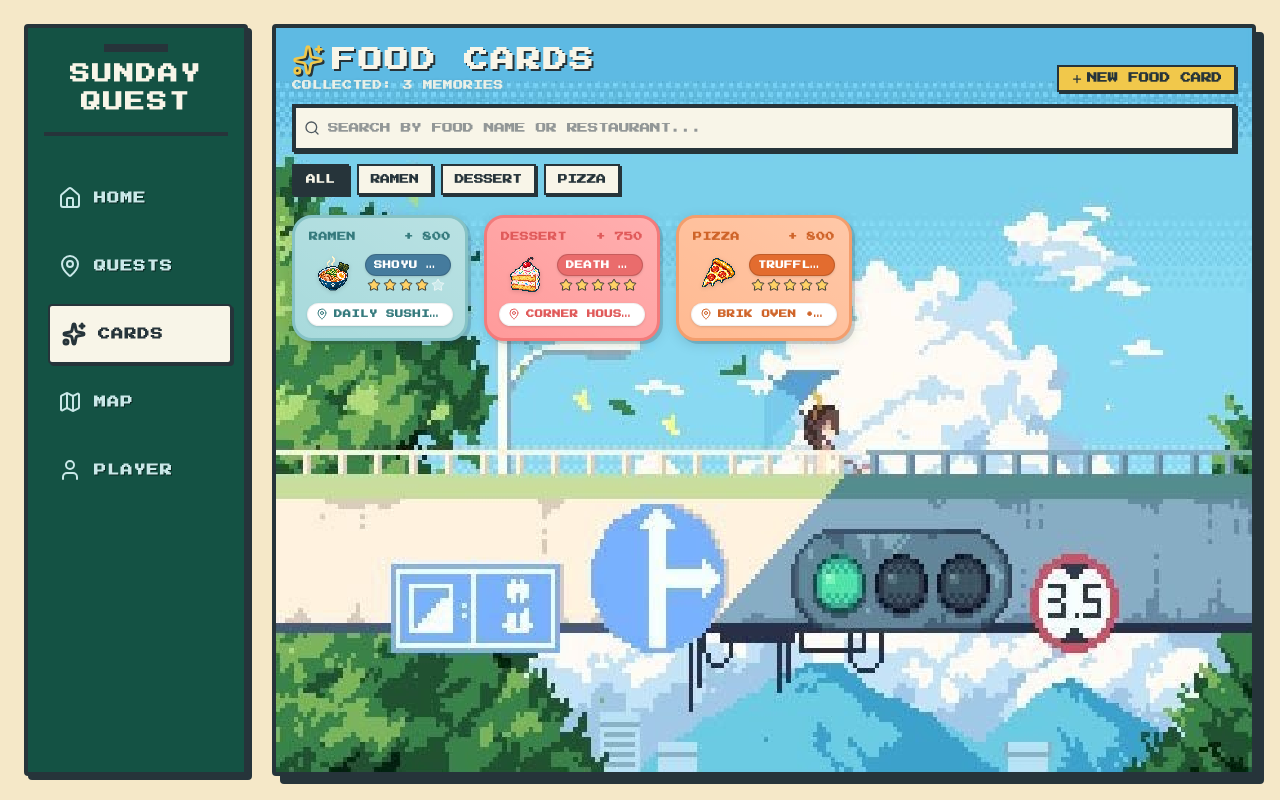
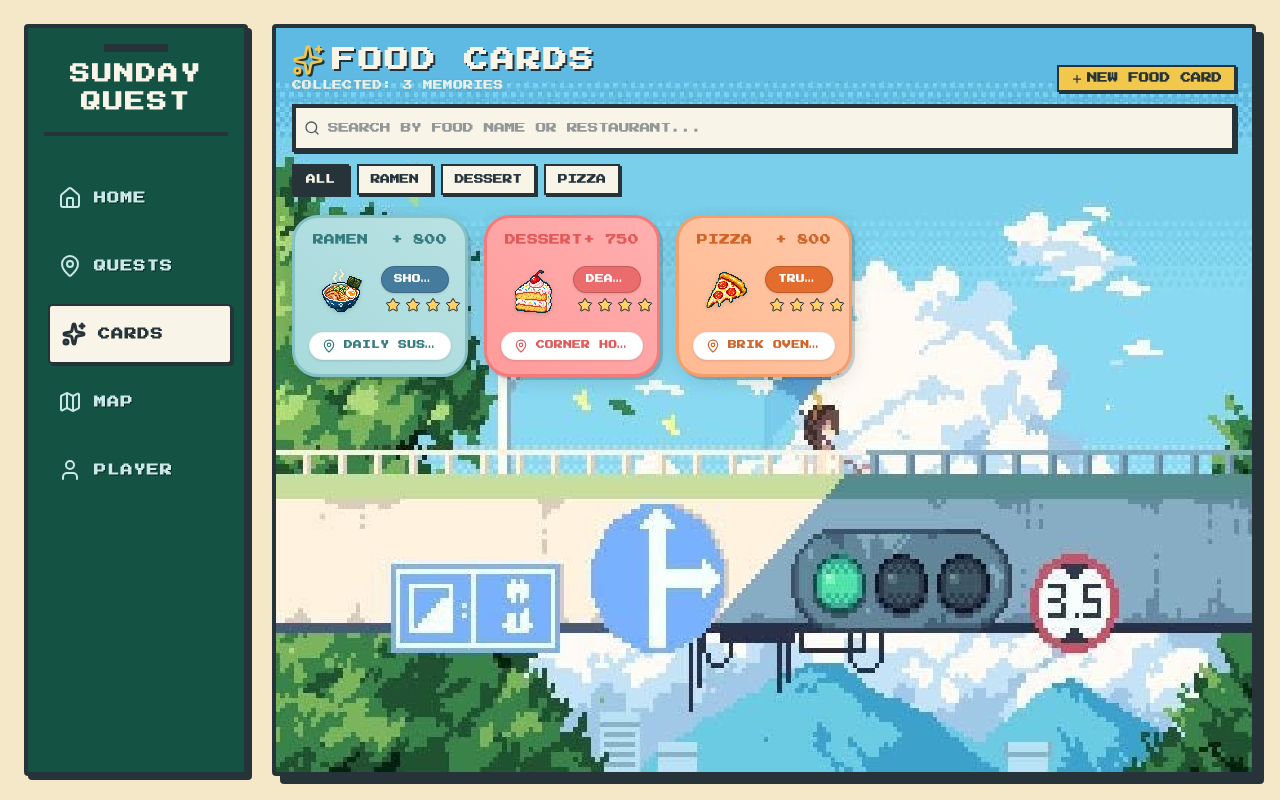
Before and after one commit to AvrelLeandra/SundayQuest, a Next.js app: page /cards in a window 1280 px wide. Built offline with nearby package versions, Linux system fonts and the light colour scheme.

Commit message:
Make food card short in width and bigger in contents, avoiding elongation

```diff
--- a/src/app/cards/page.tsx
+++ b/src/app/cards/page.tsx
@@ -130,7 +130,7 @@ export default function CardsPage() {
       {/* Card Detail / Inspector Modal */}
       {selectedCard && (
         <div className="fixed inset-0 z-50 flex items-center justify-center bg-ink/80 p-4 font-pixel animate-in fade-in">
-          <div className="relative flex flex-col items-center max-w-sm w-full animate-in zoom-in-95">
+          <div className="relative flex flex-col items-center max-w-[280px] w-full animate-in zoom-in-95">
             {/* Close Button at top */}
             <div className="w-full flex justify-end mb-2">
               <button
--- a/src/components/FoodCard.tsx
+++ b/src/components/FoodCard.tsx
@@ -22,30 +22,32 @@ export default function FoodCard({ card, onClick, compact = false }: FoodCardPro
       onClick={onClick}
       role="button"
       tabIndex={0}
-      className="relative w-full select-none cursor-pointer transition-all duration-300 hover:-translate-y-1 active:translate-y-0.5 group"
-      style={{ filter: "drop-shadow(0 3px 6px rgba(0,0,0,0.12))" }}
+      className={`relative w-full mx-auto select-none cursor-pointer transition-all duration-300 hover:-translate-y-1 active:translate-y-0.5 group ${
+        compact ? "max-w-[250px]" : "max-w-[265px]"
+      }`}
+      style={{ filter: "drop-shadow(0 4px 10px rgba(0,0,0,0.12))" }}
     >
       {/* Outer Card Body */}
       <div
-        className="relative w-full rounded-[14px] sm:rounded-[18px] md:rounded-[20px] p-2 sm:p-2.5 md:p-3 flex flex-col justify-between overflow-hidden border-[2.5px] sm:border-[3px] shadow-[2px_2px_0_rgba(38,52,58,0.18)] sm:shadow-[3px_3px_0_rgba(38,52,58,0.18)] gap-1 sm:gap-1.5"
+        className="relative w-full rounded-[22px] sm:rounded-[26px] p-3 sm:p-3.5 flex flex-col justify-between overflow-hidden border-[3px] sm:border-[3.5px] shadow-[3px_3px_0_rgba(38,52,58,0.2)] gap-2 sm:gap-2.5"
         style={{
           backgroundColor: theme.bg,
           borderColor: theme.border,
         }}
       >
         {/* Subtle Card Gloss Texture */}
-        <div className="absolute inset-0 bg-gradient-to-tr from-white/0 via-white/10 to-white/20 pointer-events-none rounded-[12px] sm:rounded-[16px]"></div>
+        <div className="absolute inset-0 bg-gradient-to-tr from-white/0 via-white/10 to-white/20 pointer-events-none rounded-[18px]"></div>
 
         {/* 1. Header Row: Category & Points */}
-        <div className="flex justify-between items-center px-0.5 z-10 font-pixel">
+        <div className="flex justify-between items-center px-1 z-10 font-pixel">
           <span
-            className="text-[0.42rem] sm:text-[0.5rem] md:text-[0.56rem] font-bold tracking-wider uppercase truncate"
+            className="text-[0.58rem] sm:text-[0.66rem] font-bold tracking-wider uppercase truncate"
             style={{ color: theme.headerText }}
           >
             {card.category || "FOOD"}
           </span>
           <span
-            className="text-[0.42rem] sm:text-[0.5rem] md:text-[0.56rem] font-bold tracking-wider shrink-0"
+            className="text-[0.58rem] sm:text-[0.66rem] font-bold tracking-wider shrink-0"
             style={{ color: theme.headerText }}
           >
             + {card.points || 750}
@@ -53,9 +55,9 @@ export default function FoodCard({ card, onClick, compact = false }: FoodCardPro
         </div>
 
         {/* 2. Middle Row: Category Pixel Icon + [Dish Name Pill & Stars] */}
-        <div className="flex items-center gap-1.5 sm:gap-2 z-10 px-0.5">
-          {/* Pixel Icon */}
-          <div className="relative w-8 h-8 sm:w-10 sm:h-10 md:w-12 md:h-12 shrink-0 flex items-center justify-center">
+        <div className="flex items-center gap-2.5 z-10 px-0.5 my-0.5">
+          {/* Pixel Icon (Big and prominent) */}
+          <div className="relative w-13 h-13 sm:w-15 sm:h-15 shrink-0 flex items-center justify-center">
             {/* eslint-disable-next-line @next/next/no-img-element */}
             <img
               src={iconSrc}
@@ -66,14 +68,14 @@ export default function FoodCard({ card, onClick, compact = false }: FoodCardPro
           </div>
 
           {/* Right Column: Dish Name Pill & Stars */}
-          <div className="flex-1 min-w-0 flex flex-col justify-center items-start gap-0.5">
+          <div className="flex-1 min-w-0 flex flex-col justify-center items-start gap-1">
             {/* Dish Name Pill */}
             <div
-              className="px-2 py-0.5 sm:py-1 rounded-full border border-black/15 shadow-sm max-w-full flex items-center"
+              className="px-3 py-1 sm:py-1.5 rounded-full border border-black/15 shadow-sm max-w-full flex items-center"
               style={{ backgroundColor: theme.pillBg }}
             >
               <span
-                className="font-pixel text-[0.4rem] sm:text-[0.46rem] md:text-[0.52rem] font-bold uppercase tracking-wider truncate"
+                className="font-pixel text-[0.48rem] sm:text-[0.54rem] font-bold uppercase tracking-wider truncate"
                 style={{ color: theme.pillText }}
                 title={card.name}
               >
@@ -82,13 +84,13 @@ export default function FoodCard({ card, onClick, compact = false }: FoodCardPro
             </div>
 
             {/* Stars Row (Yellow stars with dark pixel outlines) */}
-            <div className="flex items-center gap-0.5 px-0.5">
+            <div className="flex items-center gap-1 px-1">
               {[1, 2, 3, 4, 5].map((star) => {
                 const isFilled = star <= card.rating;
                 return (
                   <Star
                     key={star}
-                    className="w-2.5 h-2.5 sm:w-3 sm:h-3 md:w-3.5 md:h-3.5"
+                    className="w-3.5 h-3.5 sm:w-4 sm:h-4"
                     stroke={isFilled ? "#1C2529" : "rgba(255, 255, 255, 0.75)"}
                     fill={isFilled ? "#FFD166" : "rgba(255, 255, 255, 0.3)"}
                     strokeWidth={1.5}
@@ -100,10 +102,10 @@ export default function FoodCard({ card, onClick, compact = false }: FoodCardPro
         </div>
 
         {/* 3. Bottom Row: Place Tag Box (White Rounded Capsule with Pixel Text) */}
-        <div className="w-full rounded-[8px] sm:rounded-[10px] md:rounded-[12px] px-2 py-0.5 sm:py-1 border border-black/5 shadow-sm flex items-center gap-1 sm:gap-1.5 z-10 bg-white font-pixel">
-          <MapPin className="w-2.5 h-2.5 sm:w-3 sm:h-3 shrink-0" style={{ color: theme.headerText }} />
+        <div className="w-full rounded-[14px] sm:rounded-[16px] px-3 py-1.5 border border-black/5 shadow-sm flex items-center gap-2 z-10 bg-white font-pixel">
+          <MapPin className="w-3.5 h-3.5 shrink-0" style={{ color: theme.headerText }} />
           <span
-            className="text-[0.4rem] sm:text-[0.46rem] md:text-[0.52rem] font-bold truncate uppercase tracking-wider"
+            className="text-[0.48rem] sm:text-[0.54rem] font-bold truncate uppercase tracking-wider"
             style={{ color: theme.headerText }}
           >
             {card.placeName} {card.neighborhood ? `• ${card.neighborhood}` : ""}
```
